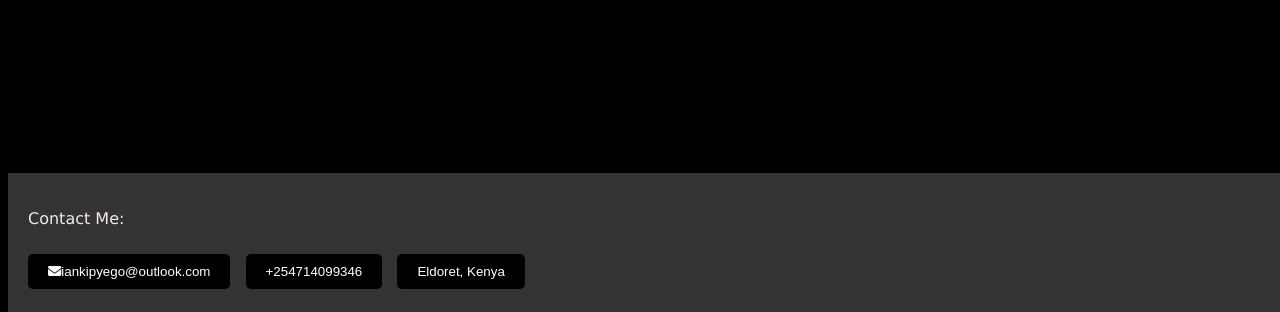
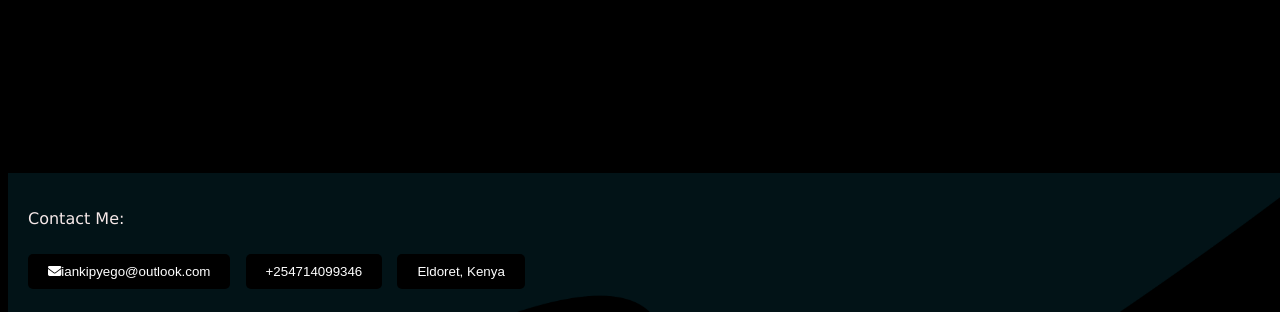
Before and after one commit to Bennavi-Softsolution/my_portfolio, a plain HTML site: page Ian/index.html in a window 1280 px wide. Shown: the part 438-750 px from the top of the page. Drawn offline with Linux system fonts and the light colour scheme; a small style sheet from the web is missing.

Commit message:
Added waves to the footer and prevented horizontal scrolling

```diff
--- a/Ian/style.css
+++ b/Ian/style.css
@@ -6,6 +6,7 @@ body{
     display: flex;
     flex-direction: column;
     color: #f7e9e9;
+    overflow-x: hidden;
 }
 
 .navBar{
@@ -93,7 +94,10 @@ h4{
     width: 100%;
     text-align: center;
     margin-top: auto;
-    background-color: #333;
+    background-color: #000;
+    background-image: url("./assets/Rectangle\ 61.png");
+    background-repeat: repeat-x; /* Repeat the wave horizontally */
+    background-size: cover;
     padding: 20px;
     position: relative;
     display: flex;
```
Also changed, not shown: Ian/assets/Rectangle 61.png (added).
